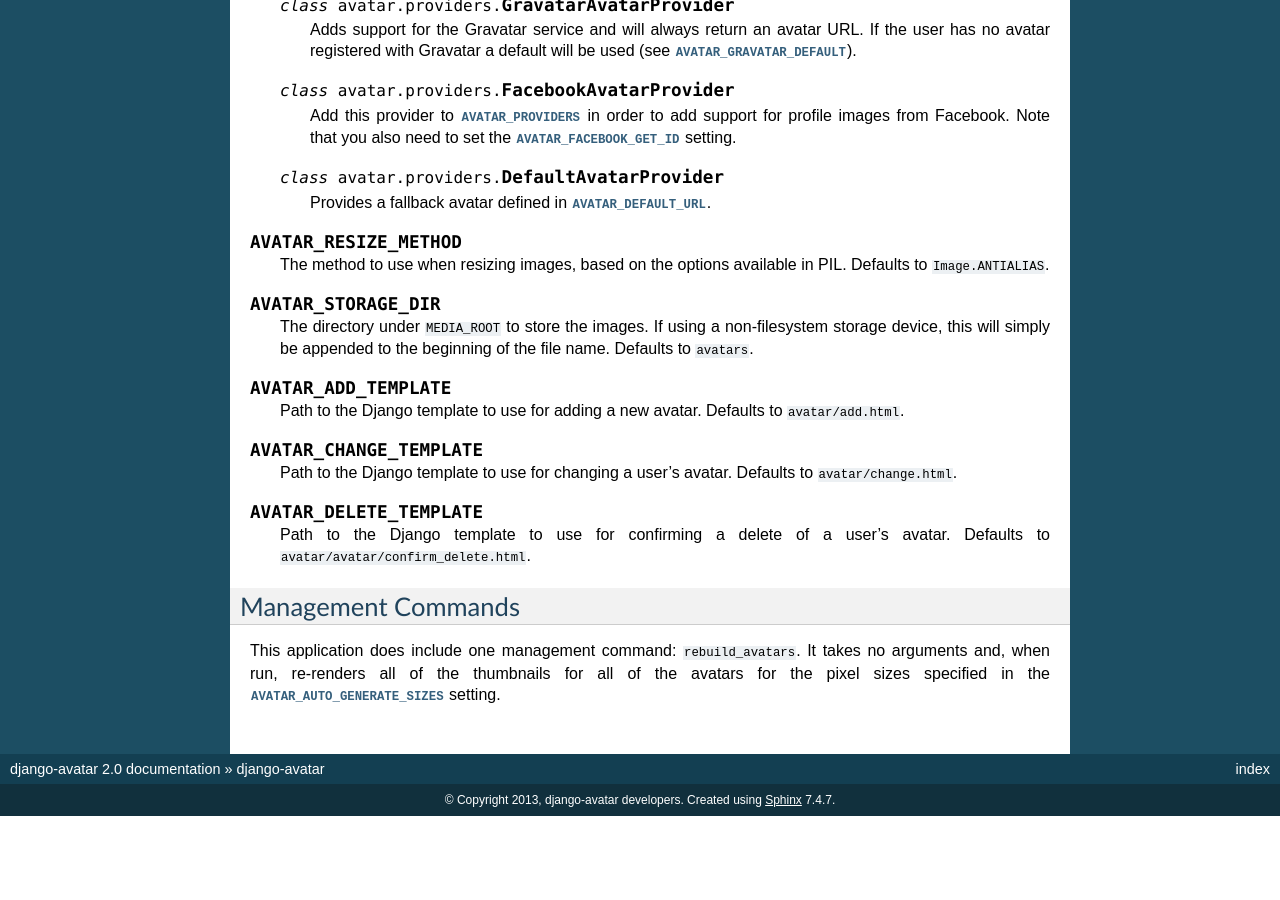
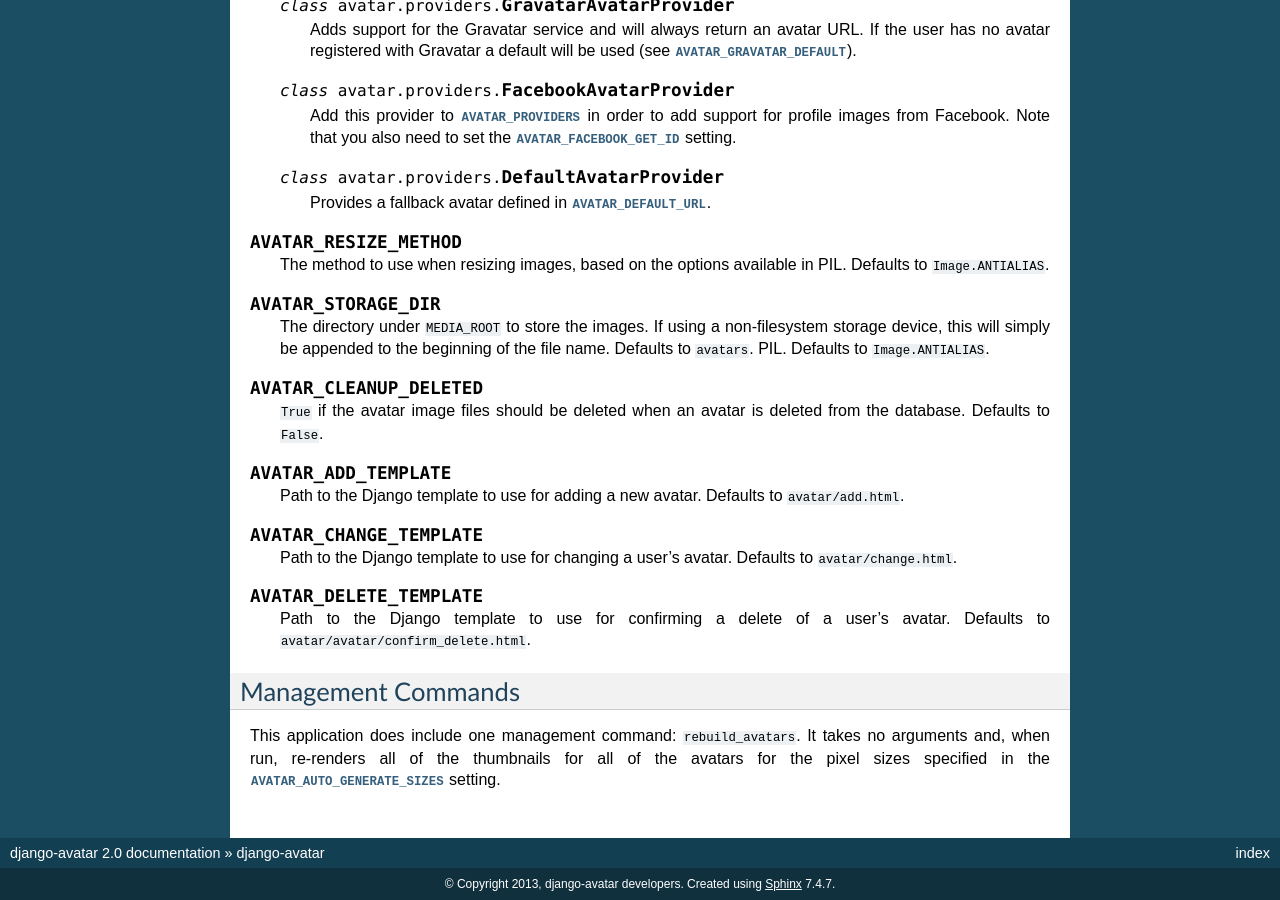
Before and after one commit to jazzband/django-avatar, a Sphinx documentation site: the page built from docs/index.txt, in a window 1280 px wide and 900 px high, scrolled down 3031 px. Built offline with Sphinx 7.4.7, drawn with Linux system fonts in a browser that asks for light colours; before the commit the page ends 3847 px from its top, so only the background shows below that; some of the changed text lies outside the part shown.

Commit message:
Document AVATAR_CLEANUP_DELETED

```diff
--- a/docs/index.txt
+++ b/docs/index.txt
@@ -212,6 +212,12 @@
     The directory under ``MEDIA_ROOT`` to store the images. If using a
     non-filesystem storage device, this will simply be appended to the beginning
     of the file name.  Defaults to ``avatars``.
+    PIL. Defaults to ``Image.ANTIALIAS``.
+
+.. py:data:: AVATAR_CLEANUP_DELETED
+
+    ``True`` if the avatar image files should be deleted when an avatar is
+    deleted from the database.  Defaults to ``False``.
 
 .. py:data:: AVATAR_ADD_TEMPLATE
 
```
